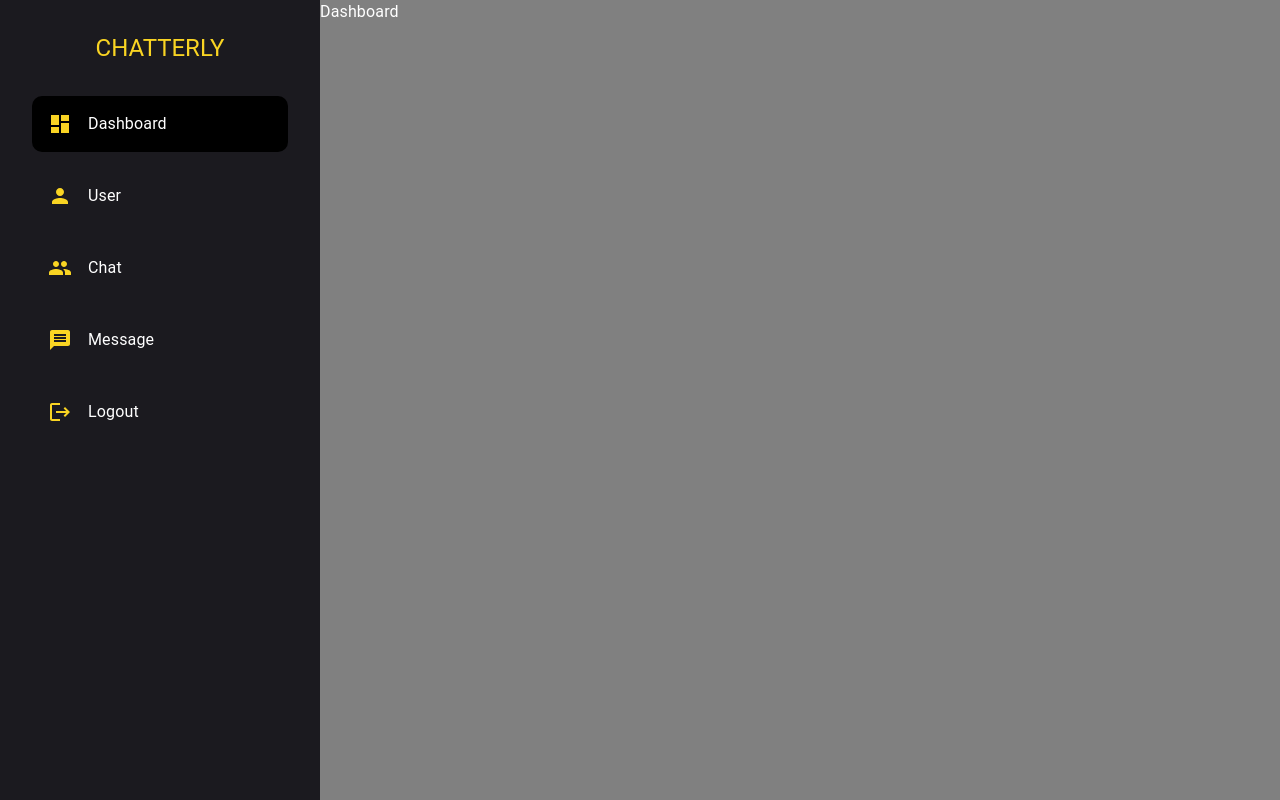
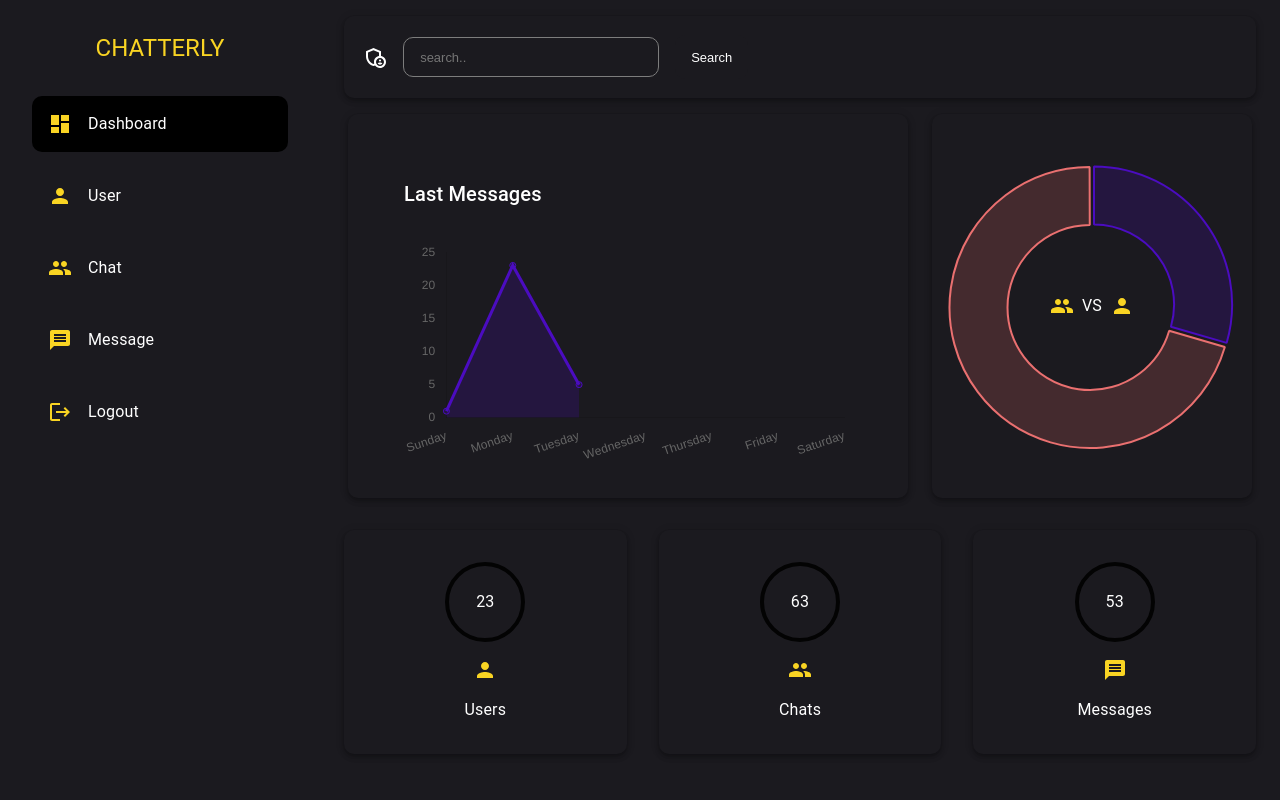
Before and after one commit to Devraj-singh-tomar/chatapp-client, a React (Vite) app: page /admin/dashboard in a window 1280 px wide. Built offline with nearby package versions, Linux system fonts and the light colour scheme.

Commit message:
feat_UI: enhance Dashboard with new charts, search functionality, and styled components

```diff
--- a/src/components/layout/AdminLayout.jsx
+++ b/src/components/layout/AdminLayout.jsx
@@ -142,7 +142,7 @@ const AdminLayout = ({ children }) => {
         <Sidebar />
       </Grid2>
 
-      <Grid2 size={{ xs: 12, md: 8, lg: 9 }} bgcolor={"gray"}>
+      <Grid2 size={{ xs: 12, md: 8, lg: 9 }} bgcolor={black}>
         {children}
       </Grid2>
 
--- /dev/null
+++ b/src/components/specific/Charts.jsx
@@ -0,0 +1,108 @@
+import {
+  ArcElement,
+  CategoryScale,
+  Chart as ChartJS,
+  Filler,
+  Legend,
+  LineElement,
+  LinearScale,
+  PointElement,
+  Tooltip,
+} from "chart.js";
+import { Line, Doughnut } from "react-chartjs-2";
+import {
+  orange,
+  orangeLight,
+  purplee,
+  purpleLight,
+} from "../../constants/color";
+import { getLast7Days } from "../../lib/features";
+
+ChartJS.register(
+  Tooltip,
+  CategoryScale,
+  LinearScale,
+  LineElement,
+  PointElement,
+  Filler,
+  ArcElement,
+  Legend
+);
+
+const labels = getLast7Days();
+
+const lineChartOptions = {
+  responsive: true,
+  plugins: {
+    legend: {
+      display: false,
+    },
+    title: {
+      display: false,
+    },
+  },
+
+  scales: {
+    x: {
+      grid: {
+        display: false,
+      },
+    },
+    y: {
+      beginAtZero: true,
+      grid: {
+        display: false,
+      },
+    },
+  },
+};
+
+const LineChart = ({ value = [] }) => {
+  const data = {
+    labels,
+    datasets: [
+      {
+        data: value,
+        label: "Messages",
+        fill: true,
+        backgroundColor: purpleLight,
+        borderColor: purplee,
+      },
+    ],
+  };
+
+  return <Line data={data} options={lineChartOptions} />;
+};
+
+const doughnutChartOptions = {
+  responsive: true,
+  plugins: {
+    legend: {
+      display: false,
+    },
+  },
+  cutout: 80,
+};
+
+const DoughnutChart = ({ value = [], labels = [] }) => {
+  const data = {
+    labels,
+    datasets: [
+      {
+        data: value,
+        backgroundColor: [purpleLight, orangeLight],
+        hoverBackgroundColor: [purplee, orange],
+        borderColor: [purplee, orange],
+        offset: 10,
+      },
+    ],
+  };
+  return (
+    <Doughnut
+      style={{ zIndex: 10 }}
+      data={data}
+      options={doughnutChartOptions}
+    />
+  );
+};
+export { LineChart, DoughnutChart };
--- a/src/components/styles/StyledComponent.jsx
+++ b/src/components/styles/StyledComponent.jsx
@@ -36,4 +36,30 @@ const InputBox = styled("input")`
   background-color: ${black};
 `;
 
-export { VisuallyHiddenInput, Link, InputBox };
+const SearchField = styled("input")`
+  padding: 0.699rem 1rem;
+  width: 20vmax;
+  border: none;
+  color: white;
+  outline: none;
+  border-radius: 10px;
+  border: 1px solid rgb(125, 125, 125);
+  background-color: ${black};
+  font-size: 0.81rem;
+`;
+
+const CurveButton = styled("button")`
+  border-radius: 10px;
+  padding: 0.899rem 1rem;
+  border: none;
+  outline: none;
+  cursor: pointer;
+  background-color: ${black};
+  color: white;
+  font-size: 0.81rem;
+  &:hover {
+    background-color: rgba(16, 16, 16, 0.8);
+  }
+`;
+
+export { VisuallyHiddenInput, Link, InputBox, SearchField, CurveButton };
--- a/src/constants/color.js
+++ b/src/constants/color.js
@@ -3,3 +3,14 @@ export const yellow = "#F9D423";
 export const purple = "#9C27B0";
 export const blue = "#0288D1";
 export const darkBlue = "#002032";
+
+export const orange = "#ea7070";
+export const orangeLight = "rgba(234, 112, 112,0.2)";
+
+export const grayColor = "rgba(247,247,247,1)";
+export const lightBlue = "#2694ab";
+export const matBlack = "#1c1c1c";
+export const bgGradient = "linear-gradient(rgb(255 225 209), rgb(249 159 159))";
+
+export const purplee = "rgba(75,12,192,1)";
+export const purpleLight = "rgba(75,12,192,0.2)";
--- a/src/lib/features.js
+++ b/src/lib/features.js
@@ -1,3 +1,5 @@
+import moment from "moment";
+
 export const fileFormat = (url = "") => {
   const fileExt = url.split(".").pop();
 
@@ -18,3 +20,18 @@ export const fileFormat = (url = "") => {
 };
 
 export const transformImage = (url = "", width = 100) => url;
+
+export const getLast7Days = () => {
+  const currentDate = moment();
+
+  const last7Days = [];
+
+  for (let i = 0; i < 7; i++) {
+    const dayDate = currentDate.clone().subtract(i, "days");
+    const dayName = dayDate.format("dddd");
+
+    last7Days.unshift(dayName);
+  }
+
+  return last7Days;
+};
--- a/src/pages/admin/Dashboard.jsx
+++ b/src/pages/admin/Dashboard.jsx
@@ -1,11 +1,166 @@
+import {
+  AdminPanelSettingsOutlined,
+  Group as GroupIcon,
+  Message as MessageIcon,
+  Person as PersonIcon,
+} from "@mui/icons-material";
+import { Box, Container, Paper, Stack, Typography } from "@mui/material";
 import AdminLayout from "../../components/layout/AdminLayout";
+import { black, yellow } from "../../constants/color";
+import {
+  CurveButton,
+  SearchField,
+} from "../../components/styles/StyledComponent";
+import { DoughnutChart, LineChart } from "../../components/specific/Charts";
+// import moment from "moment";
 
 const Dashboard = () => {
+  const Appbar = (
+    <Paper
+      sx={{
+        backgroundColor: black,
+        color: "white",
+        padding: "1.2rem",
+        margin: "1rem 0",
+        borderRadius: "10px",
+      }}
+      elevation={4}
+    >
+      <Stack direction={"row"} alignItems={"center"} spacing={"1rem"}>
+        <AdminPanelSettingsOutlined />
+
+        <SearchField placeholder="search.." type="text" />
+
+        <CurveButton>Search</CurveButton>
+
+        <Box flexGrow={1} />
+
+        {/* <Typography>{moment().format("MMMM Do YYYY")}</Typography> */}
+      </Stack>
+    </Paper>
+  );
+
+  const Widgets = (
+    <Stack
+      direction={{ xs: "column", sm: "row" }}
+      spacing={"2rem"}
+      justifyContent={"space-between"}
+      alignItems={"center"}
+      margin={"2rem 0"}
+    >
+      <Widget title="Users" value={23} Icon={<PersonIcon />} />
+      <Widget title="Chats" value={63} Icon={<GroupIcon />} />
+      <Widget title="Messages" value={53} Icon={<MessageIcon />} />
+    </Stack>
+  );
+
   return (
     <AdminLayout>
-      <div>Dashboard</div>
+      <Container component={"main"}>
+        {Appbar}
+
+        <Stack
+          direction={{ xs: "column", lg: "row" }}
+          // spacing={"2rem"}
+          flexWrap={"wrap"}
+          justifyContent={"center"}
+          alignItems={{ xs: "center", lg: "stretch" }}
+          sx={{ gap: "1.5rem" }}
+        >
+          <Paper
+            elevation={4}
+            sx={{
+              backgroundColor: black,
+              color: "white",
+              padding: "2rem 3.5rem",
+              borderRadius: "10px",
+              width: "100%",
+              maxWidth: "35rem",
+              // height: "25rem",
+            }}
+          >
+            <Typography margin={"2rem 0"} variant="h6">
+              Last Messages
+            </Typography>
+
+            <LineChart value={[1, 23, 5]} />
+          </Paper>
+
+          <Paper
+            elevation={4}
+            sx={{
+              backgroundColor: black,
+              color: "white",
+              padding: "1rem",
+              borderRadius: "10px",
+              display: "flex",
+              justifyContent: "center",
+              alignItems: "center",
+              width: { xs: "100%", sm: "50%" },
+              position: "relative",
+              width: "100%",
+              maxWidth: "20rem",
+              // height: "25rem",
+            }}
+          >
+            <DoughnutChart
+              labels={["Singlr Chats", "Group Chats"]}
+              value={[23, 55]}
+            />
+
+            <Stack
+              position={"absolute"}
+              direction={"row"}
+              justifyContent={"center"}
+              alignItems={"center"}
+              spacing={"0.5rem"}
+              width={"100%"}
+              height={"100%"}
+            >
+              <GroupIcon sx={{ color: yellow }} />
+              <Typography>VS</Typography>
+              <PersonIcon sx={{ color: yellow }} />
+            </Stack>
+          </Paper>
+        </Stack>
+
+        {Widgets}
+      </Container>
     </AdminLayout>
   );
 };
 
+const Widget = ({ title, value, Icon }) => (
+  <Paper
+    elevation={4}
+    sx={{
+      backgroundColor: black,
+      color: "white",
+      padding: "2rem",
+      margin: "2rem 0",
+      borderRadius: "10px",
+      width: "20rem",
+    }}
+  >
+    <Stack alignItems={"center"} spacing={"1rem"}>
+      <Typography
+        color="white"
+        borderRadius={"50%"}
+        border={"4px solid rgba(0,0,0,0.9)"}
+        width={"5rem"}
+        height={"5rem"}
+        display={"flex"}
+        justifyContent={"center"}
+        alignItems={"center"}
+      >
+        {value}
+      </Typography>
+
+      <Stack sx={{ color: yellow }}>{Icon}</Stack>
+
+      <Typography>{title}</Typography>
+    </Stack>
+  </Paper>
+);
+
 export default Dashboard;
```
